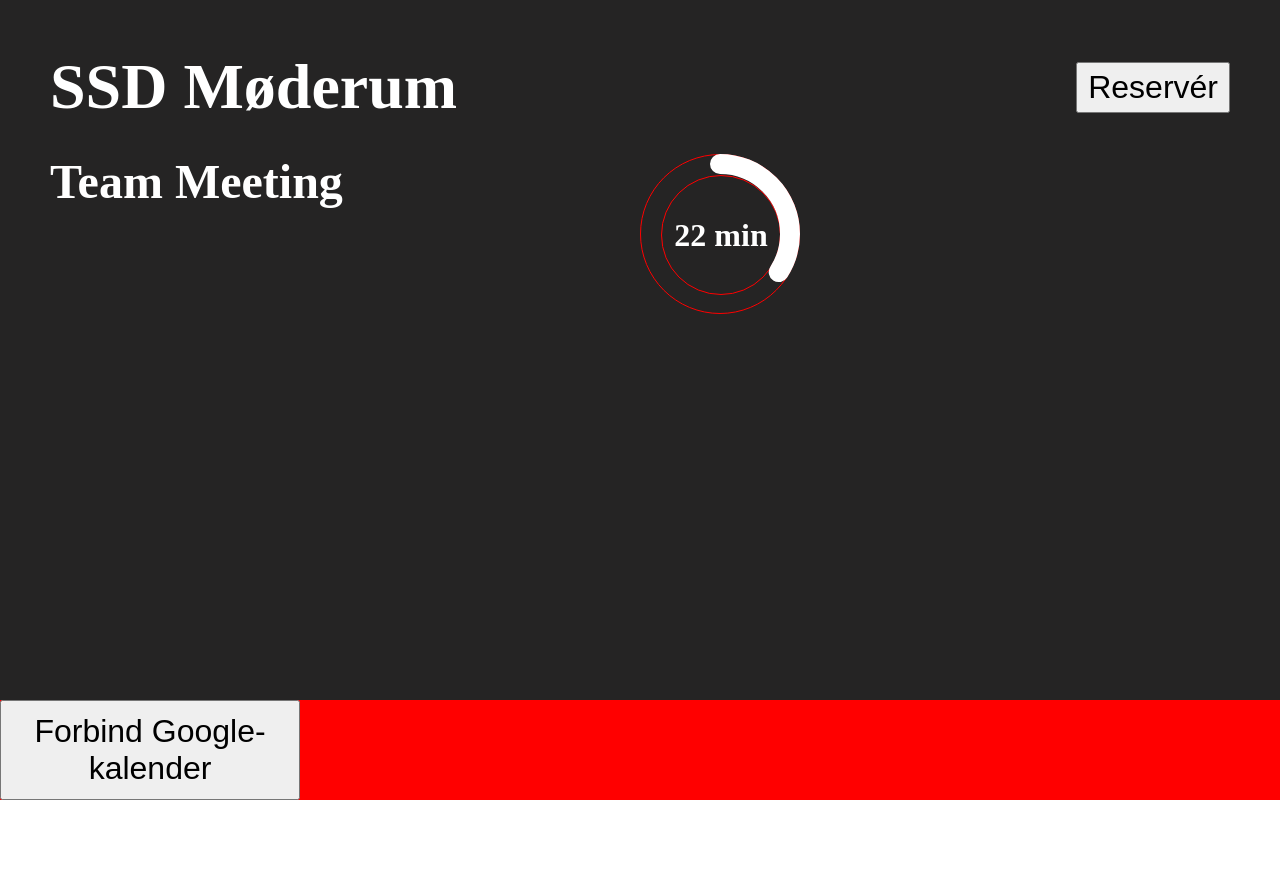
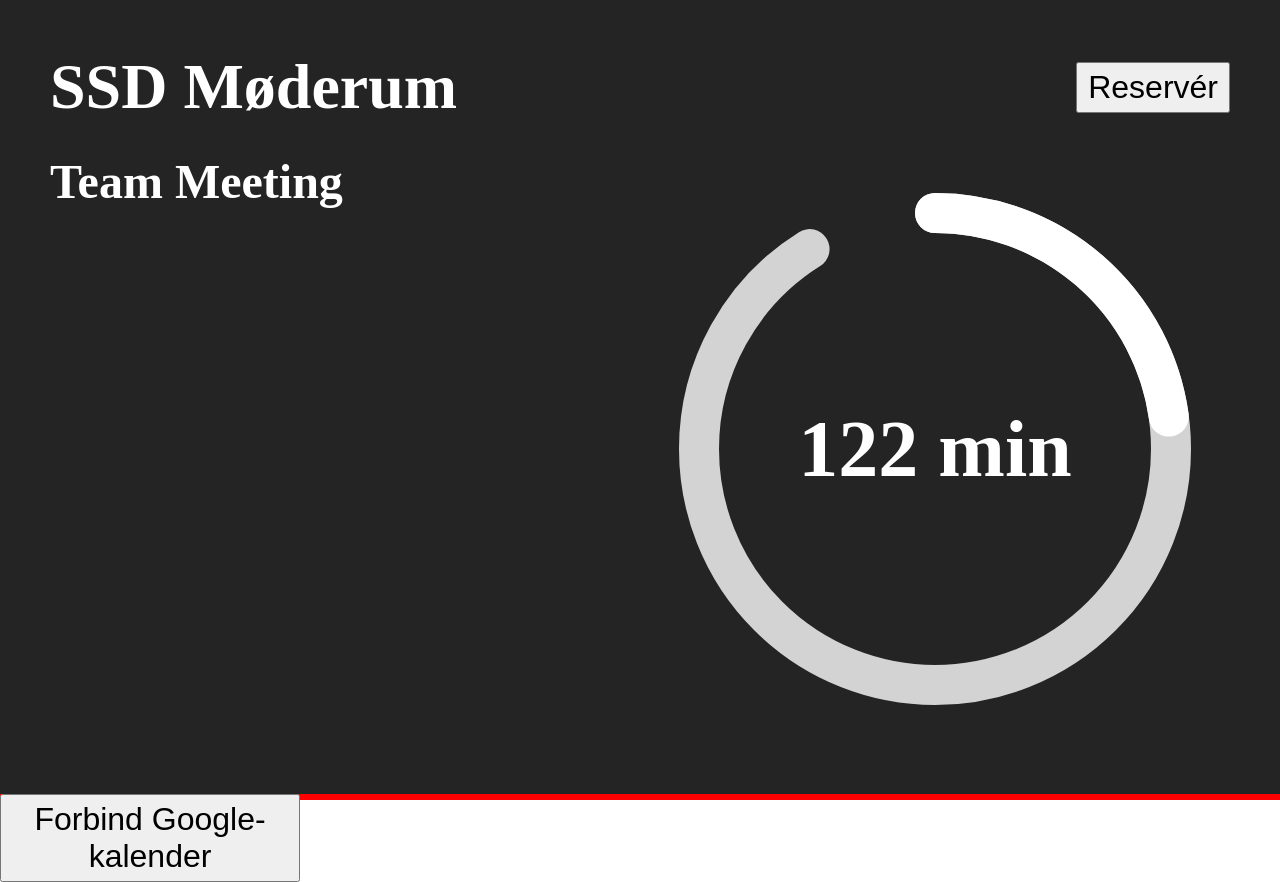
Before and after one commit to Johannesfyren/GCalendarProject, a website built with webpack: page src/index.html in a window 1280 px wide. Before the commit the page ends 800 px from the top, so only its background shows below. Built offline with nearby package versions, Linux system fonts and the light colour scheme.

Commit message:
Add styling to countdown

```diff
--- a/src/CDStyle.css
+++ b/src/CDStyle.css
@@ -1,39 +1,50 @@
 .skill{
+    display: flex;
     position: relative;
-    width:160px;
-    height:160px;
-}
-
-.outer{
-    width:160px;
-    height:160px;
-    padding: 20px;
-    border: 1px solid red;
-    border-radius: 50%;
-}
-
-.inner{
-    display: flex;
-    width:120px;
-    height:120px;
-    border: 1px solid red;
-    border-radius: 50%;
+    min-width:100%;
+    max-height:800px;
+    aspect-ratio: 1 / 1;
     justify-content: center;
     align-items: center;
 }
+svg{
+    display:flex;
+    position: absolute;
+    top: 0;
+    left: 0;
+    transform: rotate(-90deg);
+    width: 100%;
+    height: 100%;
+}
+
 
 #number{
     font-weight: 600;
     color:white;
-    font-size: 2em;
+    font-size: 5em;
 }
 
-#myCircle{
+#myCircle2{ /* background to timer*/
+    fill:none;
+    stroke: lightgray;
+    stroke-width: 40px;
+    stroke-dasharray: 1350;
+    stroke-dashoffset: 0;
+    r:40%;
+    cx:50%;
+    cy:50%;
+    /* animation: anim 1s linear forwards; */
+}
+
+#myCircle{ /* background to timer*/
     fill:none;
     stroke: white;
-    stroke-width: 20px;
-    stroke-dasharray: 450;
-    stroke-dashoffset: 300;
+    stroke-width: 40px;
+    stroke-dasharray: 1350;
+    stroke-dashoffset: 1012;
+    r:40%;
+    cx:50%;
+    cy:50%;
     /* animation: anim 1s linear forwards; */
 }
 
@@ -42,10 +53,3 @@
         stroke-dashoffset: 200;
     }
 } */
-
-svg{
-    position: absolute;
-    top: 0;
-    left: 0;
-    transform: rotate(-90deg);
-}
--- a/src/index.html
+++ b/src/index.html
@@ -23,19 +23,24 @@
 
 
                 <div class="skill">
-                    <div class="outer">
-                        <div class="inner">
-                            <div id="number">22 min</div>
-                        </div>
-                    </div>
-                    <svg xmlns="http://www.w3.org/2000/svg" version="1.1" width="160px" height="160px">
+                    <div id="number">122 min</div>
+                    <svg xmlns="http://www.w3.org/2000/svg" version="1.1">
                         <defs>
                           <linearGradient id="GradientColor">
                             <stop offset="0%" stop-color="#DA22FF" />
                             <stop offset="100%" stop-color="#9733EE" />
                           </linearGradient>
                         </defs>
-                        <circle id="myCircle" cx="80" cy="80" r="70" stroke-linecap="round" />
+                        <circle id="myCircle2" stroke-linecap="round" />
+                    </svg>
+                    <svg xmlns="http://www.w3.org/2000/svg" version="1.1">
+                        <defs>
+                          <linearGradient id="GradientColor">
+                            <stop offset="0%" stop-color="#DA22FF" />
+                            <stop offset="100%" stop-color="#9733EE" />
+                          </linearGradient>
+                        </defs>
+                        <circle id="myCircle" stroke-linecap="round" />
                     </svg>
                 </div>
 
--- a/src/stateController.js
+++ b/src/stateController.js
@@ -97,6 +97,6 @@ function calculateCircleCircumference(startTime,endTime){
     console.log(`totalMeetingTime${totalMeetingTime}`);
     console.log(`elabsedtime${elabsedMeetingTime}`);
     console.log(`percentmeetingelablsed ${percentMeetingElabsed}`);
-    return (percentMeetingElabsed * 4.5); //4.5 is 1% of the circumfrence value used to draw the circle
+    return (percentMeetingElabsed * 135); //135 is 1% of the circumference value used to draw the circle
 
 }
--- a/src/style.css
+++ b/src/style.css
@@ -28,8 +28,11 @@
     grid-template-columns: 1fr 1fr;
     flex-direction: row;
     flex: 1;
+    min-width: 500px;
 }
-
+.title-time-container{
+    flex-shrink: 0;
+}
 .countdown-container{
     display: flex;
     width:100%;
```
